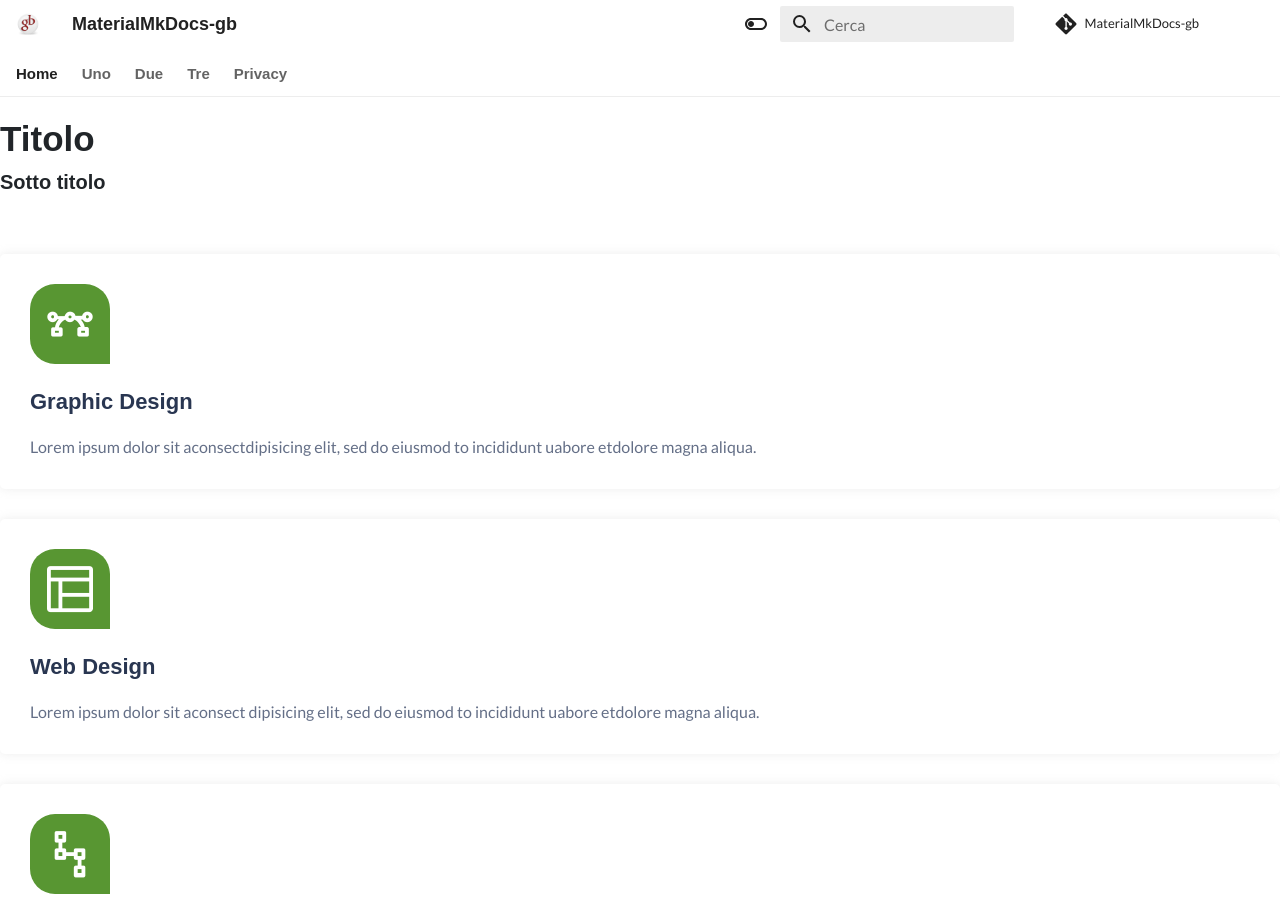
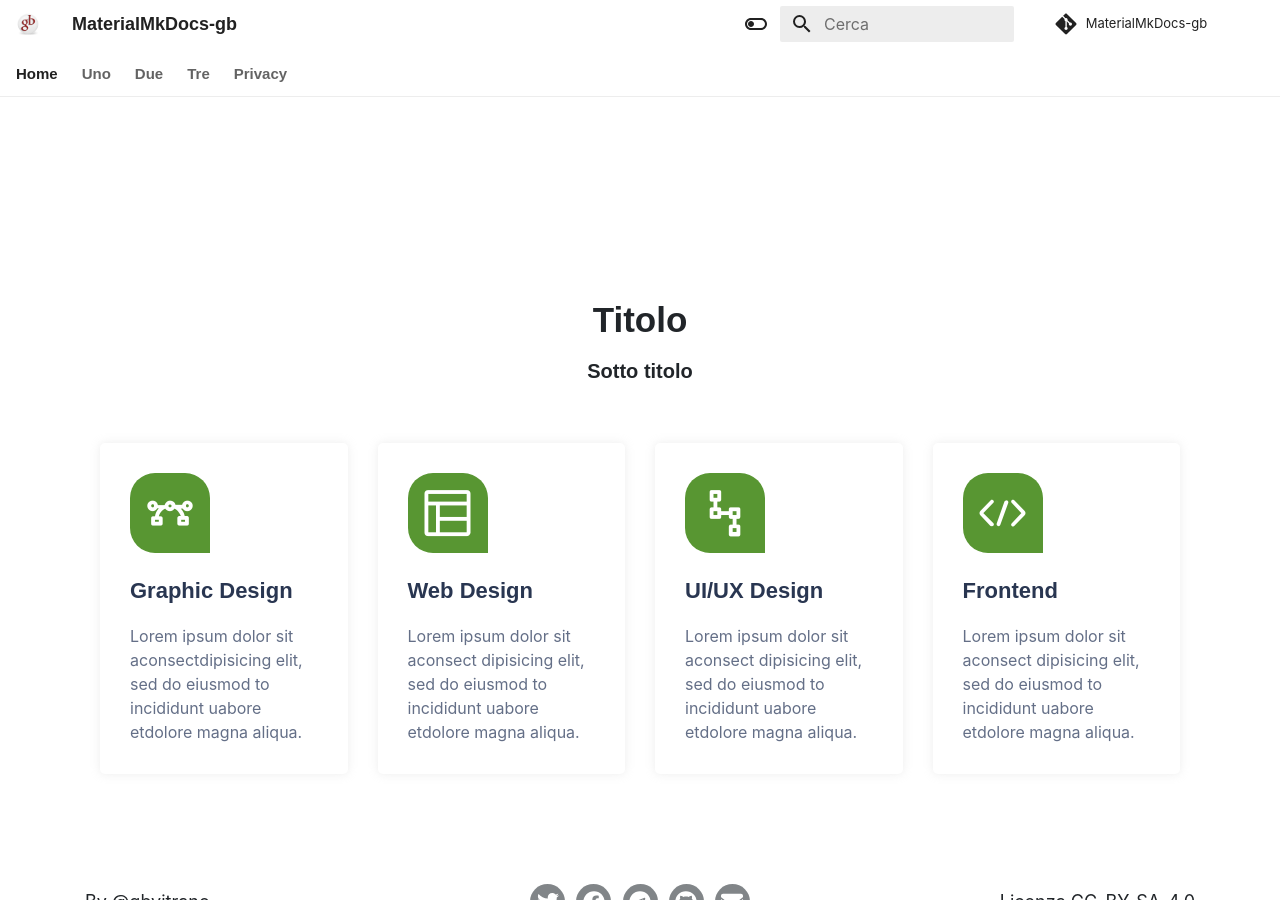
Before and after one commit to gbvitrano/MaterialMkDocs-gb, an MkDocs documentation site: the page built from docs/index.md, in a window 1280 px wide and 900 px high. Built offline with MkDocs 1.6.1 and Material for MkDocs 9.7.7, drawn with Linux system fonts in a browser that asks for light colours; nearby versions of some CDN libraries; some web fonts are replaced; library files that are not in the unit come from our copies; comment, search, counter and statistics services are not loaded.

Commit message:
Update home.html

```diff
--- a/docs/overrides/home.html
+++ b/docs/overrides/home.html
@@ -13,8 +13,8 @@
     <script src="stylesheets/js/main.js"></script>
  <!-- Font Awesome icons (free version)  -->
 <script src="https://use.fontawesome.com/releases/v5.15.3/js/all.js" crossorigin="anonymous"></script>
- <!-- css home
-<link rel="stylesheet" href="stylesheets/home.css">   -->
+ <!-- css home  -->
+<link rel="stylesheet" href="stylesheets/home.css">
     <!--====== LineIcons CSS ======-->
     <link rel="stylesheet" href="stylesheets/css/lineicons.css">
 
```
